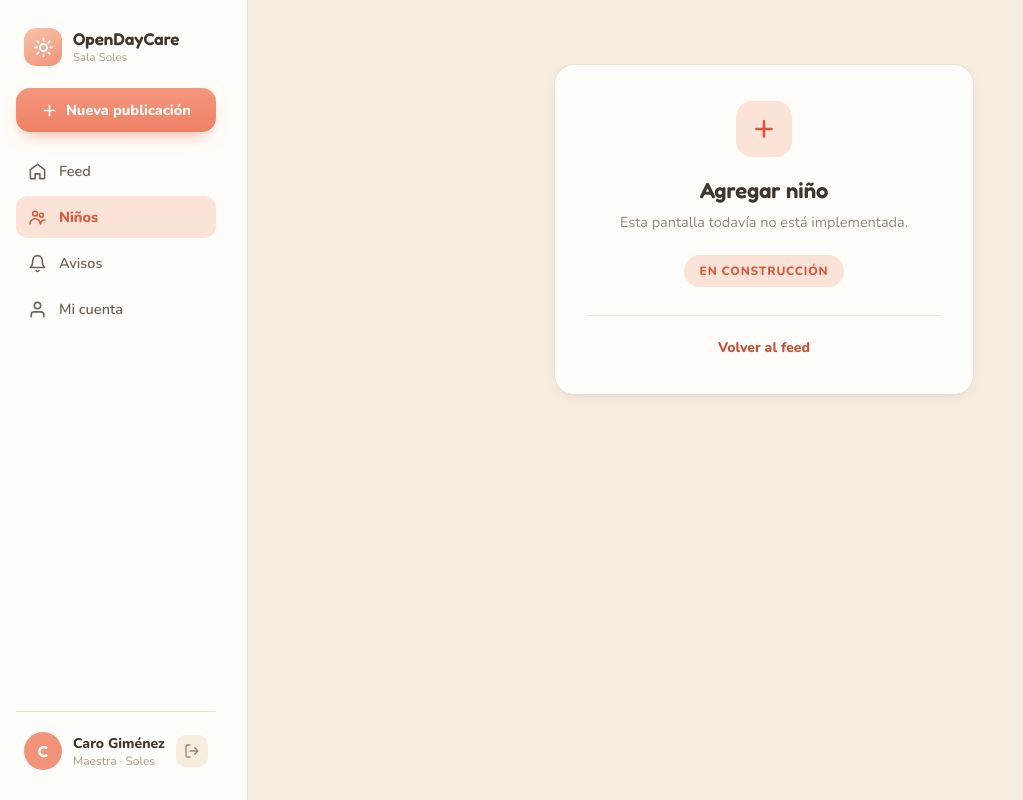
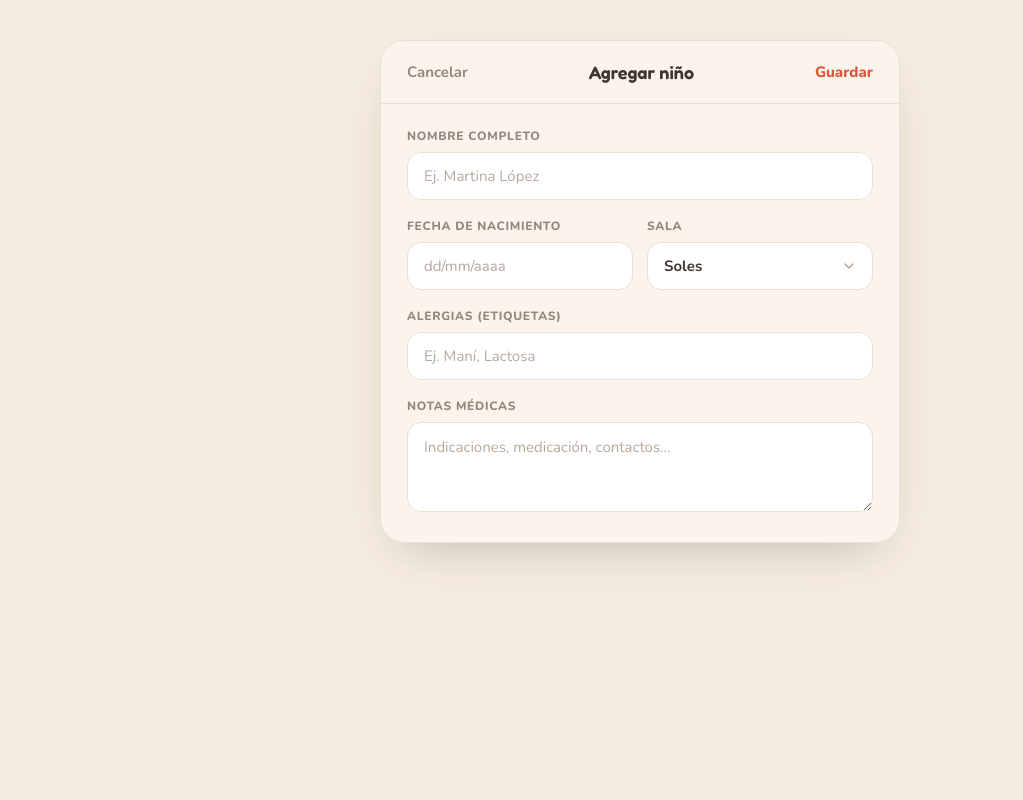
Before and after one commit to JoaquinFelix/06-open-daycare, a Next.js app: page /kids/new in a window 1280 px wide. Shown: the whole page, without its empty margins (0-1023 px from the left). Built offline with nearby package versions, Linux system fonts and the light colour scheme.

Commit message:
paso 8 (reemplazar kids/new/page.tsx por el overlay + tarjeta + AddChildForm, con metadata)

```diff
--- a/app/(app)/kids/new/page.tsx
+++ b/app/(app)/kids/new/page.tsx
@@ -1,5 +1,19 @@
-import { PlaceholderPage } from "@/components/ui/PlaceholderPage";
+import type { Metadata } from "next";
+import { AddChildForm } from "@/components/kids/AddChildForm";
+import { createChild } from "./actions";
 
+export const metadata: Metadata = {
+  title: "Agregar niño · OpenDayCare",
+};
+
+// Modal sobre el AppShell: la tarjeta vive en un overlay a pantalla completa,
+// igual que agregar-nino.dc.html (fondo plano, card centrada arriba).
 export default function NewKidPage() {
-  return <PlaceholderPage title="Agregar niño" icon="plus" />;
+  return (
+    <div className="fixed inset-0 z-50 flex items-start justify-center overflow-y-auto bg-cream px-6 py-10">
+      <div className="w-full max-w-[520px] overflow-hidden rounded-[24px] border border-line bg-[#FBF4EC] shadow-[0_20px_50px_-24px_rgba(63,54,46,.35)]">
+        <AddChildForm action={createChild} />
+      </div>
+    </div>
+  );
 }
```
